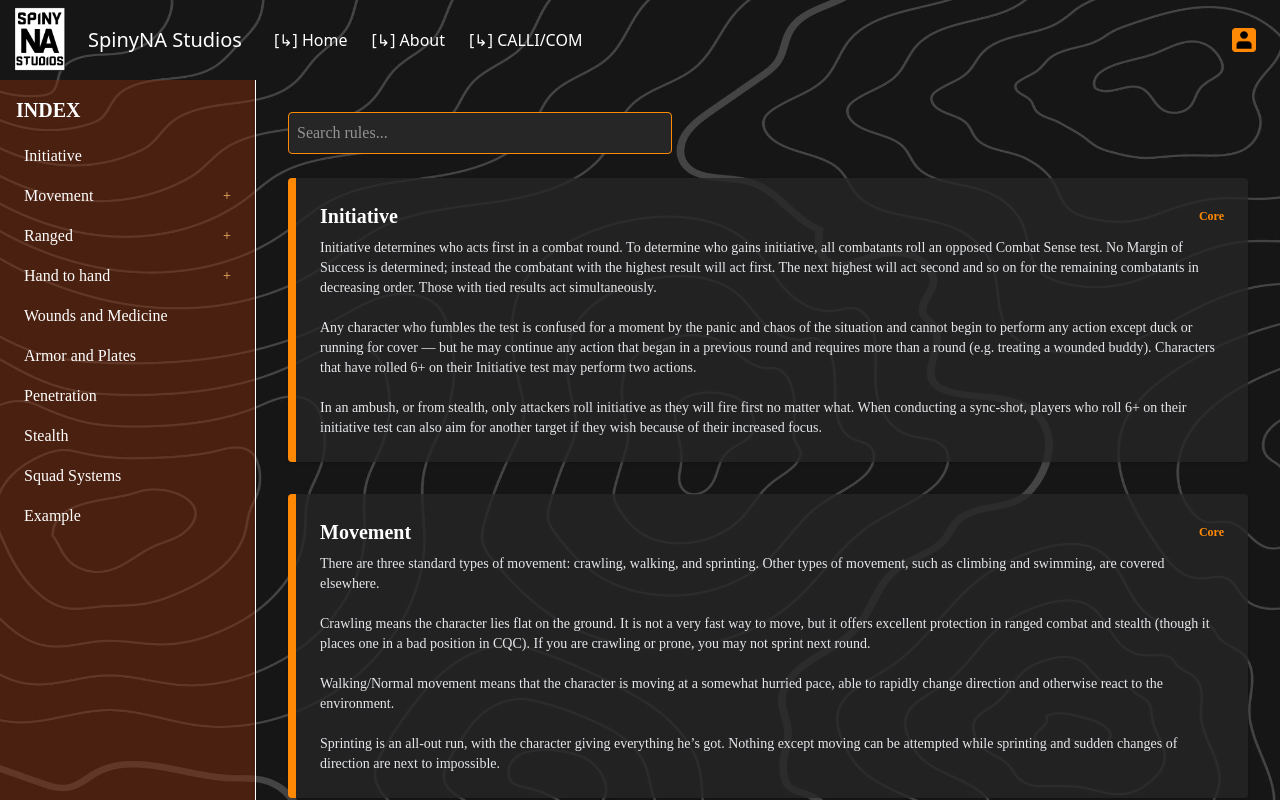
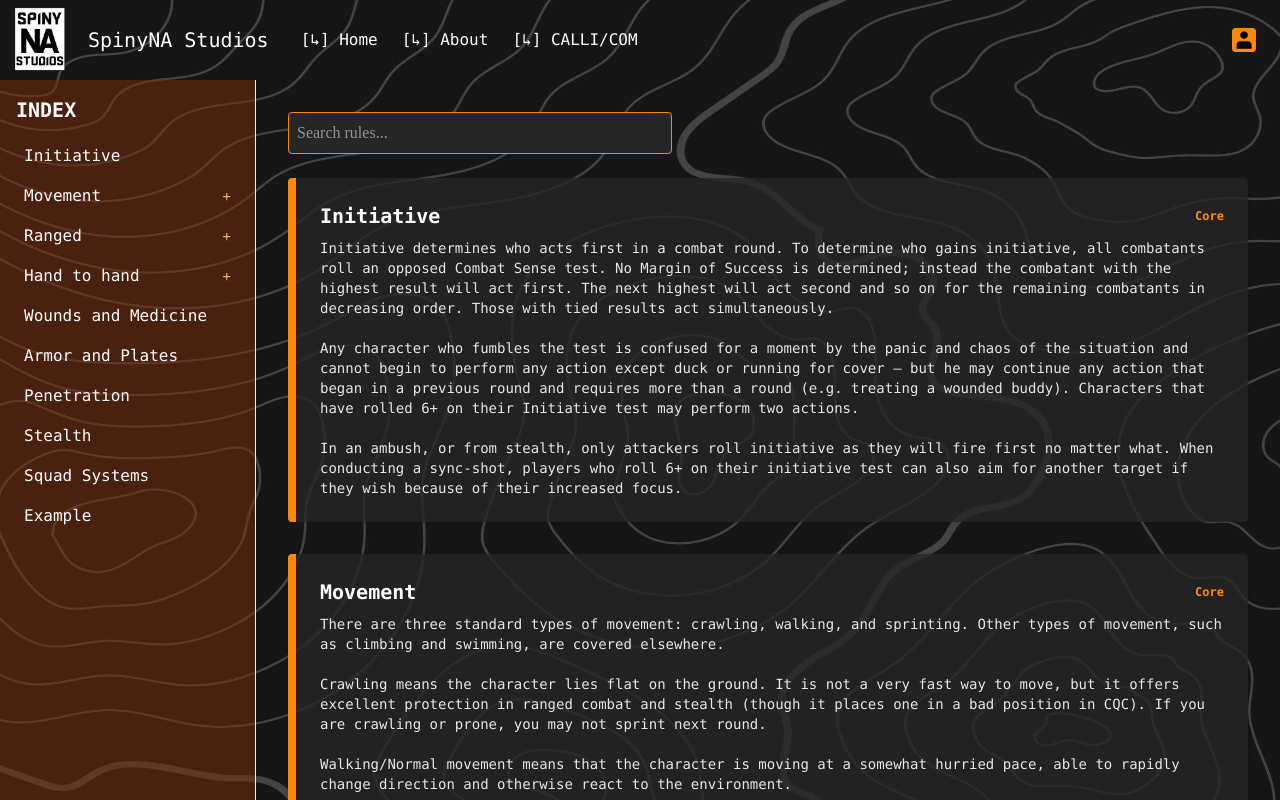
Before and after one commit to RudrNaik/CALLICOM, a React (Vite) app in the folder frontend/: page /CALLICOM/Rulebook in a window 1280 px wide. Shown: the top 800 px of the page. Built offline with nearby package versions, Linux system fonts and the light colour scheme.

Commit message:
removed geist-mono usage from all currently deployed pages

```diff
--- a/frontend/src/components/Footer.jsx
+++ b/frontend/src/components/Footer.jsx
@@ -1,10 +1,10 @@
 import { Link } from "react-router-dom";
-import "../assets/css/Geist.css";
+
 import calamariLogo from "../assets/Images/Calamari_Logo.png";
 
 const Footer = () => {
   return (
-    <footer className="bg-black text-white py-4 font-[Geist_Mono]">
+    <footer className="bg-black text-white py-4 font-mono">
       <div className="max-w-screen mx-auto text-center">
 
         {/* Logo */}
@@ -43,7 +43,7 @@ const Footer = () => {
         </div>
 
         {/* Navigation Links */}
-        <div className="flex flex-wrap justify-center gap-4 mb-6 uppercase text-sm font-[Geist_Mono]">
+        <div className="flex flex-wrap justify-center gap-4 mb-6 uppercase text-sm">
           <Link to="/" className="hover:underline">CALAMARI</Link>
           <Link to="/news" className="hover:underline">News</Link>
           <Link to="/about" className="hover:underline">About</Link>
--- a/frontend/src/components/Navbar.jsx
+++ b/frontend/src/components/Navbar.jsx
@@ -1,7 +1,6 @@
 // src/components/Navbar.jsx
 import { useContext, useEffect, useState, useRef } from "react";
 import SpinyLogo from "../assets/Images/SpinyNAStudiosLogo_.png";
-import "../assets/css/Geist.css";
 import { Link } from "react-router-dom";
 import UserIcon from "../assets/Images/UserIcon.png";
 import { AuthContext } from "../AuthContext";
@@ -45,7 +44,7 @@ const Navbar = ({}) => {
         ${scrolled ? "bg-neutral-900 shadow-md" : "bg-transparent"}
       `}
     >
-      <div className="flex items-center relative w-full font-geist">
+      <div className="flex items-center relative w-full font-mono">
         <img src={SpinyLogo} alt="Logo" className="h-20" />
         <div className="text-xl px-2">SpinyNA Studios</div>
 
--- a/frontend/src/components/Rulebook/Equipment.jsx
+++ b/frontend/src/components/Rulebook/Equipment.jsx
@@ -9,7 +9,7 @@ const Equipment = () => {
   const [searchTerm, setSearchTerm] = useState("");
 
   return (
-    <div className="flex min-h-screen text-white font-[Geist_Mono] top-20">
+    <div className="flex min-h-screen text-white font-mono top-20">
       <SidebarRules rules={equipment} />
 
       <main className="flex-1 p-8 space-y-8 overflow-y-auto scroll-smooth">
--- a/frontend/src/components/Rulebook/EquipmentCard.jsx
+++ b/frontend/src/components/Rulebook/EquipmentCard.jsx
@@ -1,11 +1,11 @@
 import React from "react";
-import "../../assets/css/Geist.css";
+
 
 const GearCard = ({ gear }) => {
   return (
     <section
       id={gear.id}
-      className="bg-neutral-800/80 border-l-8 border-orange-400 p-6 rounded shadow font-[Geist_Mono]"
+      className="bg-neutral-800/80 border-l-8 border-orange-400 p-6 rounded shadow font-mono"
     >
       <div className="flex justify-between items-center mb-2">
         <h2 className="text-xl font-bold">{gear.title}</h2>
--- a/frontend/src/components/Rulebook/Introduction.jsx
+++ b/frontend/src/components/Rulebook/Introduction.jsx
@@ -8,7 +8,7 @@ const Rules = () => {
   const [searchTerm, setSearchTerm] = useState("");
 
   return (
-    <div className="flex min-h-screen text-white font-[Geist_Mono]">
+    <div className="flex min-h-screen text-white">
       <SidebarRules rules={rules} />
 
       <main className="flex-1 p-8 space-y-8 overflow-y-auto scroll-smooth">
--- a/frontend/src/components/Rulebook/RuleCard.jsx
+++ b/frontend/src/components/Rulebook/RuleCard.jsx
@@ -3,7 +3,7 @@ const RuleCard = ({ rule }) => {
   return (
     <section
       id={rule.id}
-      className="bg-neutral-800/80 border-l-8 border-orange-400 p-6 rounded shadow"
+      className="bg-neutral-800/80 border-l-8 border-orange-400 p-6 rounded shadow font-mono"
     >
       <div className="flex justify-between items-center mb-2">
         <h2 className="text-xl font-bold">{rule.title}</h2>
--- a/frontend/src/components/Rulebook/SidebarNav.jsx
+++ b/frontend/src/components/Rulebook/SidebarNav.jsx
@@ -24,7 +24,7 @@ const SidebarNav = ({ rules }) => {
   };
 
   return (
-    <aside className="w-full sm:w-64 h-screen top-20 sticky p-4 bg-orange-900/50 text-white font-[Geist_Mono] overflow-y-auto border-r">
+    <aside className="w-full sm:w-64 h-screen top-20 sticky p-4 bg-orange-900/50 text-white font-mono overflow-y-auto border-r">
       <h2 className="text-xl font-bold mb-4 uppercase">Index</h2>
       <ul className="space-y-2">
         {topLevel.map(rule => {
--- a/frontend/src/components/Sidebar.jsx
+++ b/frontend/src/components/Sidebar.jsx
@@ -1,17 +1,17 @@
 import React from "react";
-import "../assets/css/Geist.css";
+
 
 const Sidebar = () => {
   return (
-    <div className="top-0 left-0 h-[700px] w-20 bg-orange-400 z-49 flex flex-col items-center justify-end">
+    <div className="top-0 left-0 h-[700px] w-20 bg-orange-400 z-49 flex flex-col items-center justify-end font-mono">
 
       {/* Vertical */}
-      <div className="flex flex-col items-center text-black text-[1.0rem] font-[Geist_Mono] space-y-1 leading-tight py-20 rotate-270">
+      <div className="flex flex-col items-center text-black text-[1.0rem] space-y-1 leading-tight py-20 rotate-270">
         <p>[*][=][↓][↓][↓]</p>
         <p>[↗]RESEARCH/DEVELOPMENT</p>
       </div>
       {/* Horizontal */}
-      <div className="flex flex-col items-center text-black text-[0.80rem] font-[Geist_Mono] text-center leading-tight py-5">
+      <div className="flex flex-col items-center text-black text-[0.80rem]  text-center leading-tight py-5">
         <p>CHILE-JAPAN</p>
         <p>2018-2022</p>
         <p>0x7E9</p>
```
